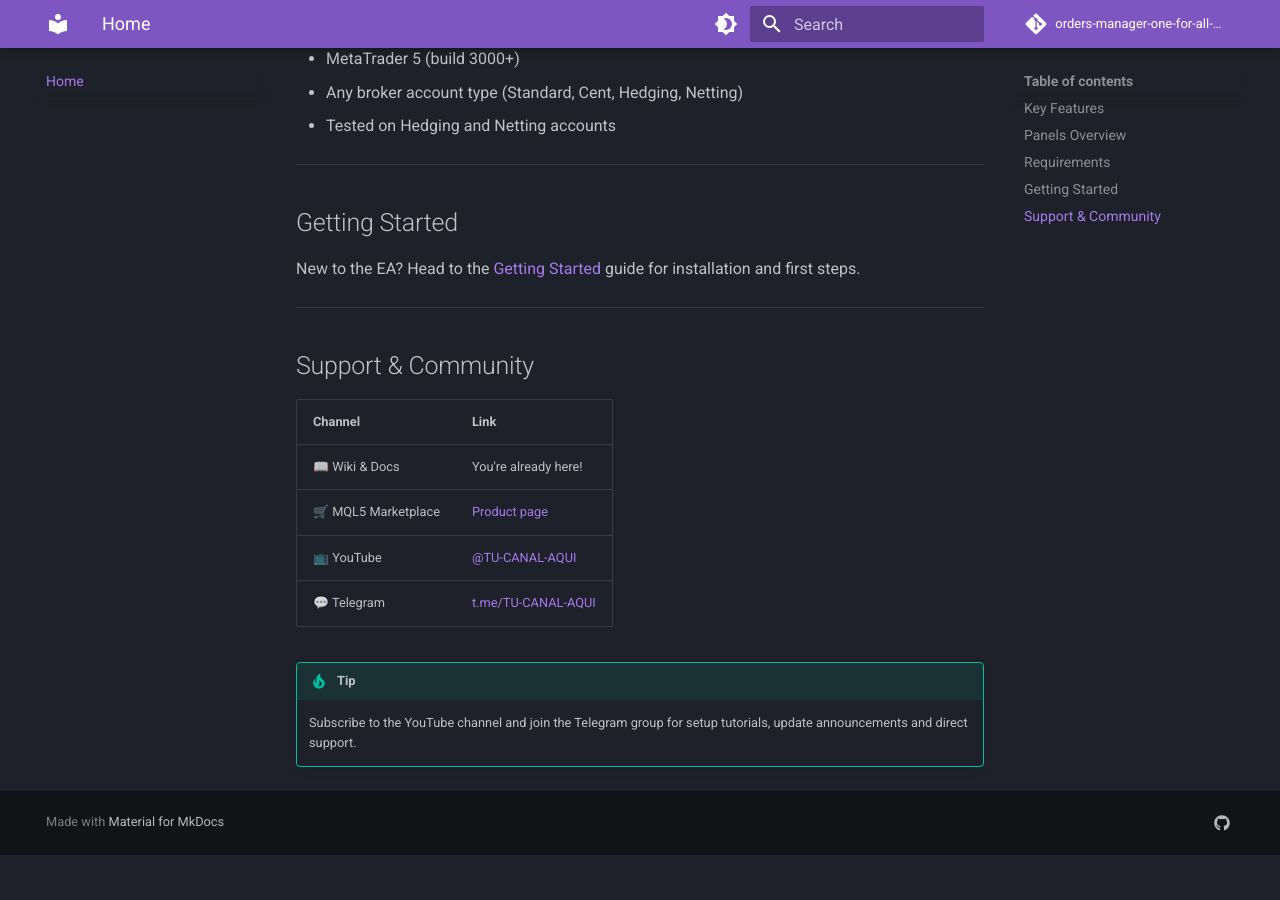
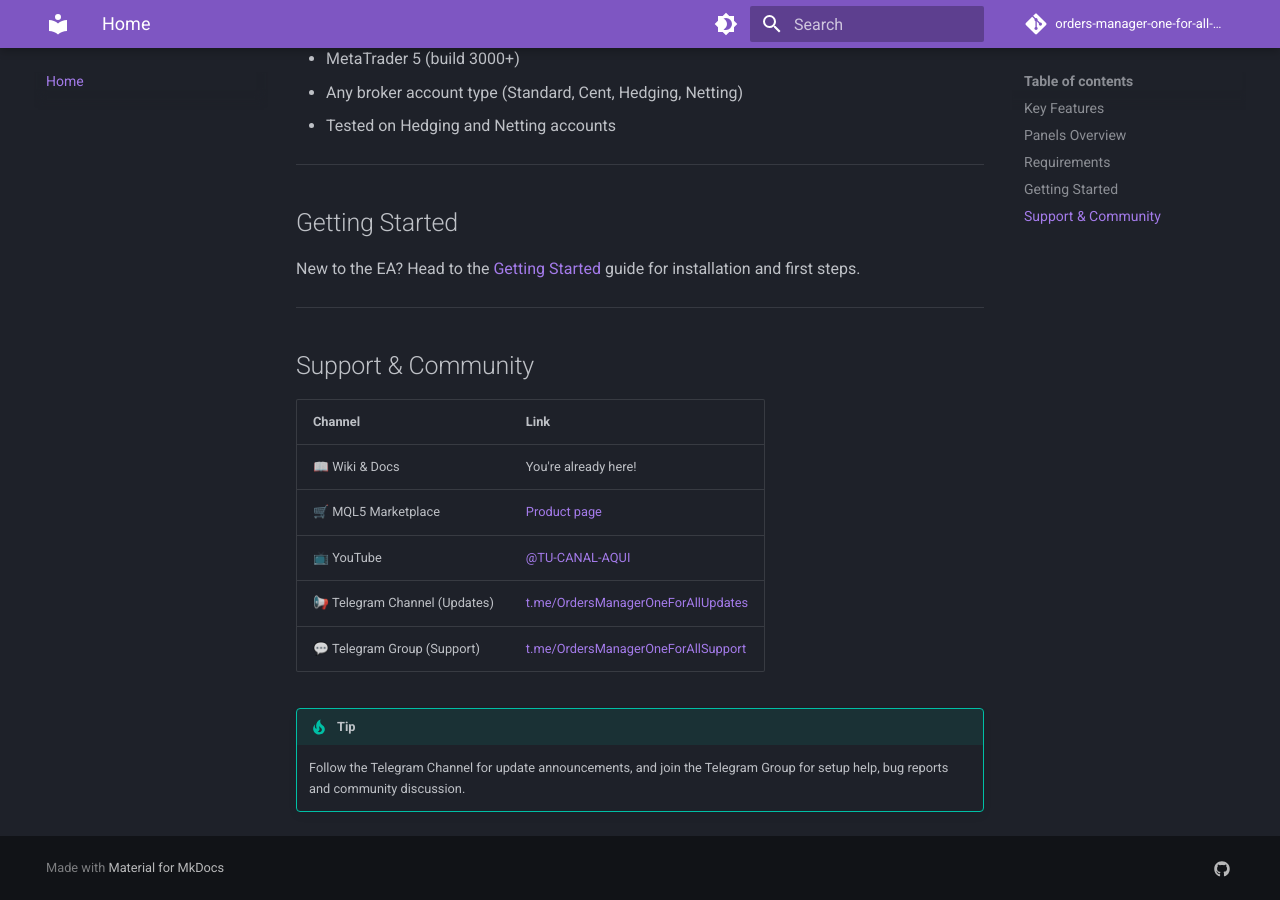
Before and after one commit to cgMatta/orders-manager-one-for-all-wiki, an MkDocs documentation site: the page built from docs/index.md, in a window 1280 px wide and 900 px high, scrolled down 1254 px. Built offline with MkDocs 1.6.1 and Material for MkDocs 9.7.7, drawn with Linux system fonts in a browser that asks for light colours; comment, search, counter and statistics services are not loaded; before the commit the page ends 2109 px from its top, so only the background shows below that.

Commit message:
fix: updating Telegram information

```diff
--- a/docs/index.md
+++ b/docs/index.md
@@ -52,8 +52,9 @@
 | 📖 Wiki & Docs | You're already here! |
 | 🛒 MQL5 Marketplace | [Product page](#) |
 | 📺 YouTube | [@TU-CANAL-AQUI](https://youtube.com/@TU-CANAL-AQUI) |
-| 💬 Telegram | [t.me/TU-CANAL-AQUI](https://t.me/TU-CANAL-AQUI) |
+| 📢 Telegram Channel (Updates) | [t.me/OrdersManagerOneForAllUpdates](https://t.me/OrdersManagerOneForAllUpdates) |
+| 💬 Telegram Group (Support) | [t.me/OrdersManagerOneForAllSupport](https://t.me/OrdersManagerOneForAllSupport) |
 
 !!! tip
-    Subscribe to the YouTube channel and join the Telegram group for setup
-    tutorials, update announcements and direct support.
+    Follow the Telegram Channel for update announcements, and join the
+    Telegram Group for setup help, bug reports and community discussion.
```
